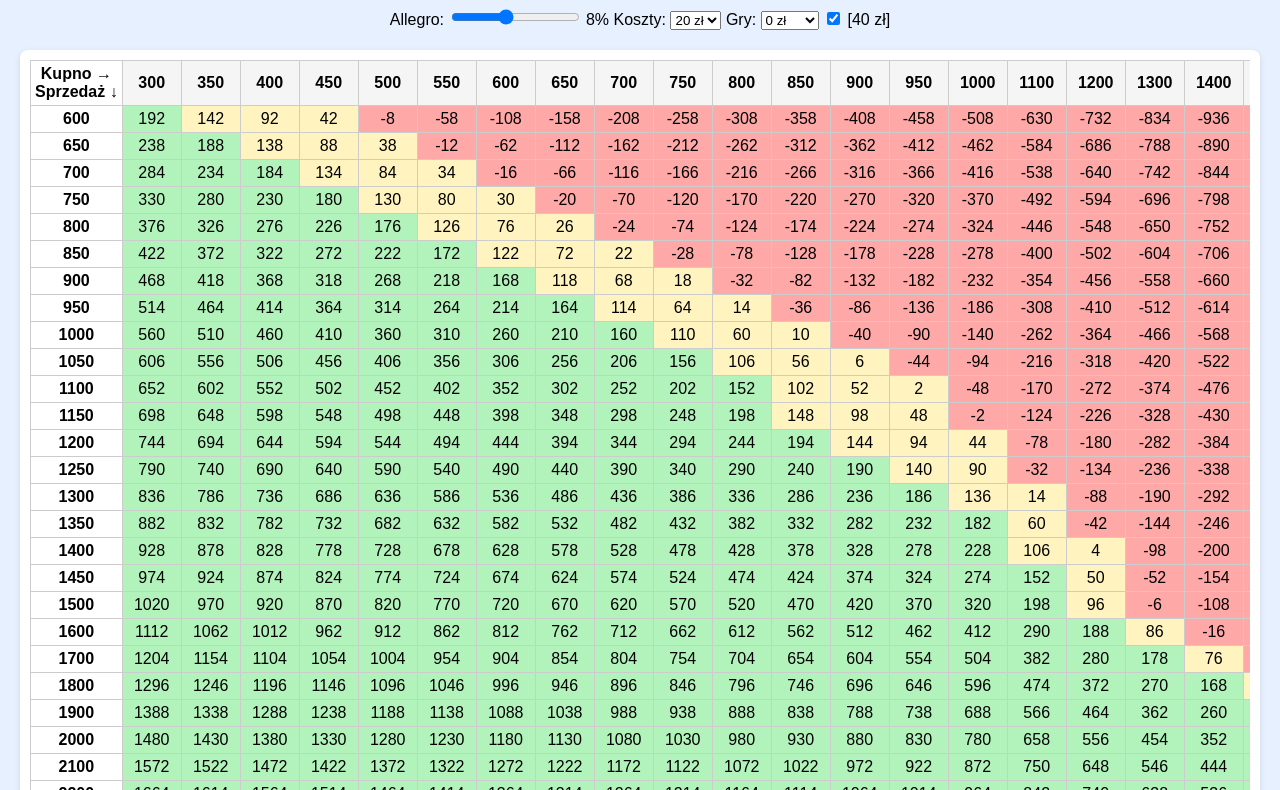
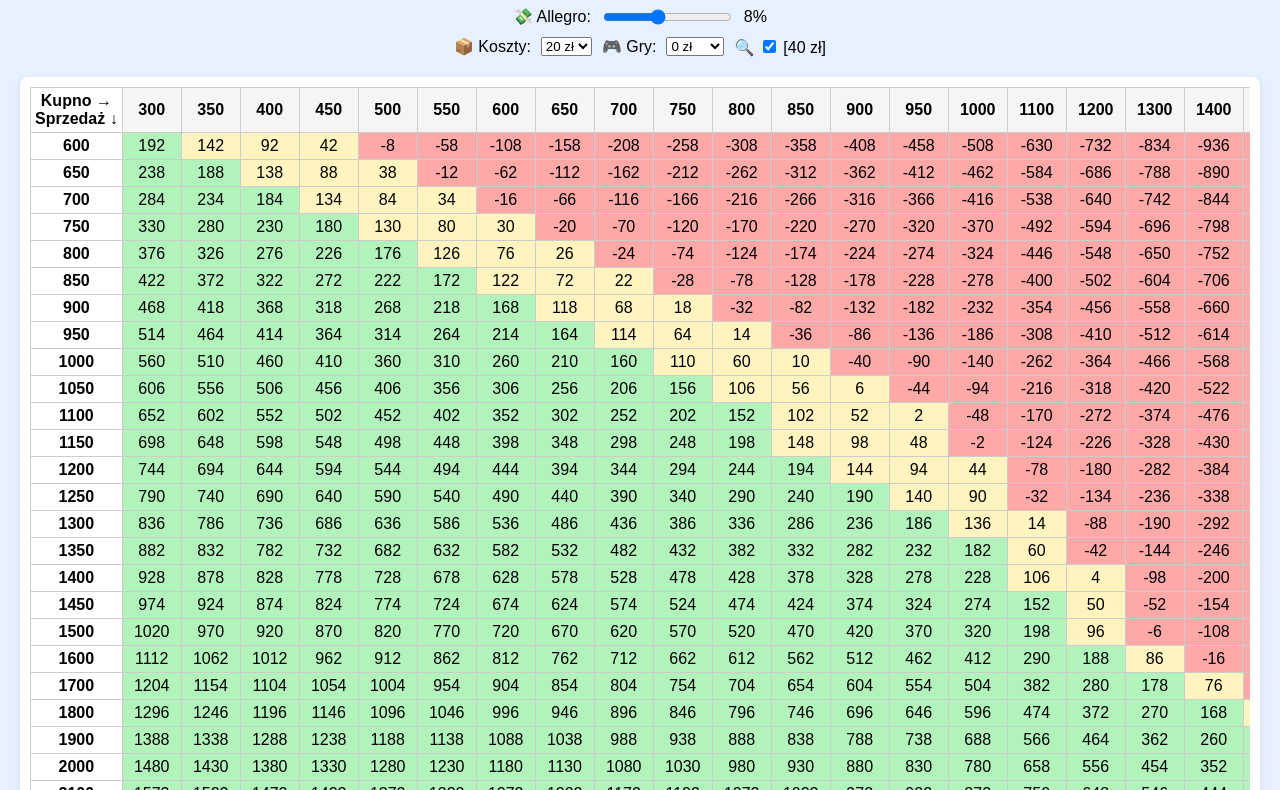
Before and after one commit to DataAstronaut007/zysk, a plain HTML site: page index.html in a window 1280 px wide. Shown: the part 94-884 px from the top of the page. Drawn offline with Linux system fonts and the light colour scheme.

Commit message:
Add files via upload

```diff
--- a/index.html
+++ b/index.html
@@ -9,13 +9,15 @@
 </head>
 <body>
     <div class="container">
-        <h1 class="header">📊 Macierz Zysków</h1>
-        <div class="controls">
-            <label for="commission">Allegro:</label>
+        <h1 class="header">💰 Zysk</h1>
+        <div class="controls-row">
+            <div class="controls-line">
+                <label for="commission">💸 Allegro:</label>
                 <input type="range" id="commission" min="3" max="15" value="8" />
                 <span id="commissionValue">8%</span>
-
-            <label for="additionalCosts">Koszty:</label>
+            </div>
+            <div class="controls-line">
+                <label for="additionalCosts">📦 Koszty:</label>
                 <select id="additionalCosts">
                     <option value="20">20 zł</option>
                     <option value="30">30 zł</option>
@@ -23,7 +25,7 @@
                     <option value="50">50 zł</option>
                 </select>
 
-            <label for="gameCosts">Gry:</label>
+                <label for="gameCosts">🎮 Gry:</label>
                 <select id="gameCosts">
 <option value='0'>0 zł</option>
 <option value='20'>20 zł</option>
@@ -40,7 +42,8 @@
 <option value='240'>240 zł</option>
                 </select>
 
-            <label><input type="checkbox" id="workCost" checked /> [40 zł]</label>
+                <label>🔍 <input type="checkbox" id="workCost" checked /> [40 zł]</label>
+            </div>
         </div>
         <div class="table-container">
             <div id="matrix"></div>
--- a/style.css
+++ b/style.css
@@ -64,3 +64,19 @@ th {
 .green { background-color: #b2f2bb; }
 .yellow { background-color: #fff3bf; }
 .red { background-color: #ffa8a8; }
+
+.controls-row {
+    display: flex;
+    flex-direction: column;
+    align-items: center;
+    gap: 10px;
+    flex-wrap: wrap;
+    margin-bottom: 20px;
+}
+.controls-line {
+    display: flex;
+    flex-wrap: wrap;
+    gap: 10px;
+    justify-content: center;
+    align-items: center;
+}
```
Lines whose indentation alone changed are shown as unchanged.
